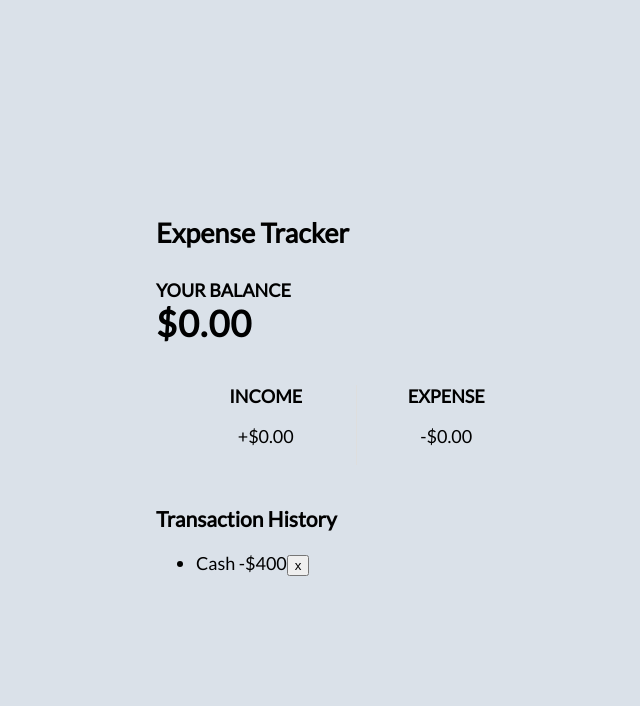
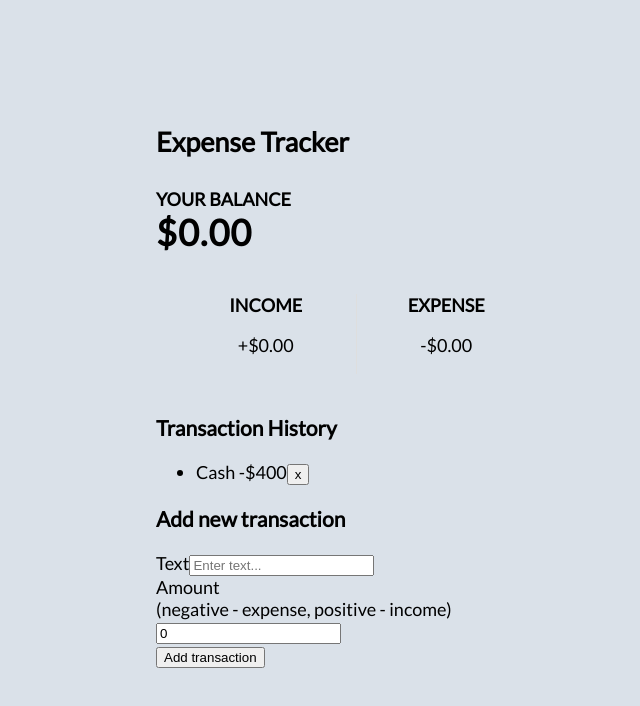
Before and after one commit to obaidahmed13/ExpenseTracker, a React (Create React App) app in the folder expense-tracker/: page / in a window 1280 px wide. Shown: the top 706 px of the page, without its empty margins (284-924 px from the left). Built offline with nearby package versions, Linux system fonts and the light colour scheme.

Commit message:
AddTransaction

```diff
--- a/expense-tracker/src/App.js
+++ b/expense-tracker/src/App.js
@@ -4,6 +4,7 @@ import { Header } from './components/Header';
 import { Balance } from './components/Balance';
 import { IncomeExpenses } from './components/IncomeExpenses';
 import { TransactionList } from './components/TransactionList';
+import { AddTransaction } from './components/AddTransaction';
 
 function App() {
   return (
@@ -13,6 +14,7 @@ function App() {
         <Balance/>
         <IncomeExpenses/>
         <TransactionList/>
+        <AddTransaction/>
       </div>
     </div>
 
--- a/expense-tracker/src/components/AddTransaction.js
+++ b/expense-tracker/src/components/AddTransaction.js
@@ -0,0 +1,26 @@
+import React, {useState} from 'react'
+export const AddTransaction = () => {
+    const [text, setText] = useState('')
+    const [amount, setAmount] = useState(0)
+
+
+    return (
+    <>
+    <h3>Add new transaction</h3>
+      <form>
+        <div className="form-control">
+          <label htmlFor="text">Text</label>
+          <input type="text" value={text} onChange={(e) => setText(e.target.value)} placeholder="Enter text..." />
+        </div>
+        <div className="form-control">
+          <label htmlFor="amount"
+            >Amount <br />
+            (negative - expense, positive - income)</label
+          >
+          <input type="number" value={amount} onChange={(e) => setAmount(e.target.value)} placeholder="Enter amount..." />
+        </div>
+        <button className="btn">Add transaction</button>
+      </form>
+    </>
+  )
+}
--- a/expense-tracker/src/components/Balance.js
+++ b/expense-tracker/src/components/Balance.js
@@ -4,7 +4,7 @@ export const Balance = () => {
   return (
     <div>
         <h4>Your Balance</h4>
-        <h1 id="balance">$0.00</h1>
+        <h1>$0.00</h1>
     </div>
   )
 }
--- a/expense-tracker/src/components/IncomeExpenses.js
+++ b/expense-tracker/src/components/IncomeExpenses.js
@@ -2,14 +2,14 @@ import React from 'react'
 
 export const IncomeExpenses = () => {
   return (
-    <div class="ie-container">
+    <div className="ie-container">
         <div>
           <h4>Income</h4>
-          <p id="money-plus" class="money plus">+$0.00</p>
+          <p className="money plus">+$0.00</p>
         </div>
         <div>
           <h4>Expense</h4>
-          <p id="money-minus" class="money minus">-$0.00</p>
+          <p className="money minus">-$0.00</p>
         </div>
       </div>
   )
--- a/expense-tracker/src/components/TransactionList.js
+++ b/expense-tracker/src/components/TransactionList.js
@@ -4,9 +4,9 @@ export const TransactionList = () => {
   return (
     <>
     <h3>Transaction History</h3>
-      <ul id="list" class="list">
-        <li class="minus">
-          Cash <span>-$400</span><button class="delete-btn">x</button>
+      <ul className="list">
+        <li className="minus">
+          Cash <span>-$400</span><button className="delete-btn">x</button>
         </li>
       </ul>
     </>
```
